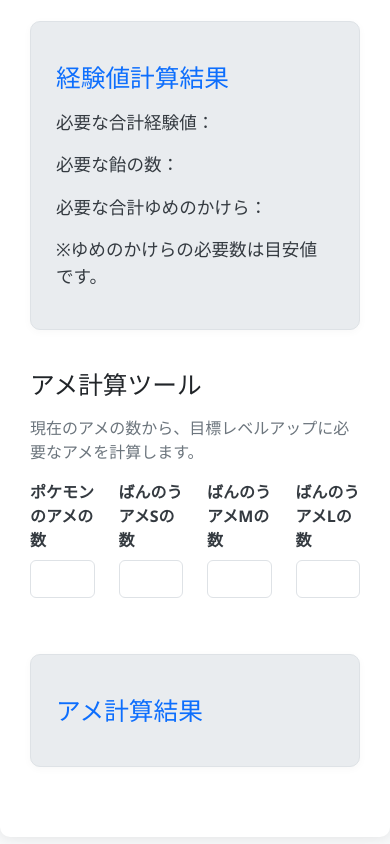
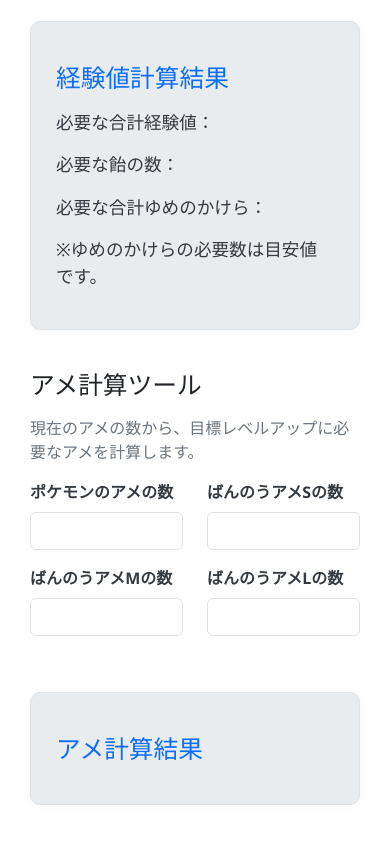
Before and after one commit to chibouaudio/go-app, a plain HTML site: page web/html/level_calc.html in a window 390 px wide. Shown: the part 684-1528 px from the top of the page. Drawn offline with nearby package versions, Linux system fonts and the light colour scheme; no server answers.

Commit message:
スマホ用レイアウト修正

```diff
--- a/web/html/level_calc.html
+++ b/web/html/level_calc.html
@@ -101,22 +101,22 @@
             <h2 class="mb-3">アメ計算ツール</h2>
             <p class="desc">現在のアメの数から、目標レベルアップに必要なアメを計算します。</p>
             <div class="row">
-                <div class="col-3 mb-3">
+                <div class="col-6 col-md-3 mb-3">
                     <label for="candyCount" class="form-label">ポケモンのアメの数</label>
                     <input type="number" class="form-control" id="candyCount" name="candyPokemon" value="" min="0"
                         required>
                 </div>
-                <div class="col-3 mb-3">
+                <div class="col-6 col-md-3 mb-3">
                     <label for="candyCount" class="form-label">ばんのうアメSの数</label>
                     <input type="number" class="form-control" id="handyCandyS" name="handyCandyS" value="" min="0"
                         required>
                 </div>
-                <div class="col-3 mb-3">
+                <div class="col-6 col-md-3 mb-3">
                     <label for="candyCount" class="form-label">ばんのうアメMの数</label>
                     <input type="number" class="form-control" id="handyCandyM" name="handyCandyM" value="" min="0"
                         required>
                 </div>
-                <div class="col-3 mb-3">
+                <div class="col-6 col-md-3 mb-3">
                     <label for="candyCount" class="form-label">ばんのうアメLの数</label>
                     <input type="number" class="form-control" id="handyCandyL" name="handyCandyL" value="" min="0"
                         required>
```
